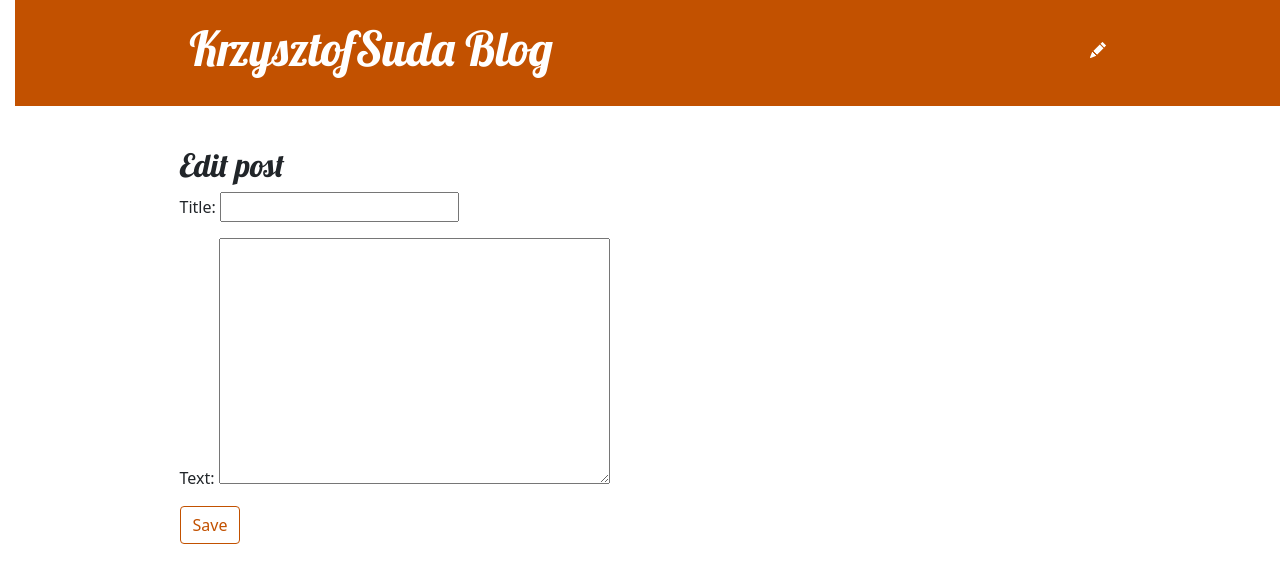
After one commit to KrzysztofSuda30/ISI, a Django app: page /post/new/ in a window 1280 px wide. The commit adds this page. Shown: the top 583 px of the page. Run offline with Django 5.2, Linux system fonts and the light colour scheme; the visitor is signed in with stand-in values (Sample User, id 1).

Commit message:
sskończone django

```diff
--- /dev/null
+++ b/djangogirls/blog/forms.py
@@ -0,0 +1,8 @@
+from django import forms
+from .models import Post
+
+class PostForm(forms.ModelForm):
+
+    class Meta:
+        model = Post
+        fields = ('title', 'text',)
--- /dev/null
+++ b/djangogirls/blog/static/css/blog.css
@@ -0,0 +1,72 @@
+/* blog/static/css/blog.css */
+
+h1 a, h2 a {
+    color: #C25100;
+}
+
+.page-header {
+    background-color: #C25100;
+    margin-top: 0;
+    margin-bottom: 40px;
+    padding: 20px 20px 20px 40px;
+}
+
+.page-header h1,
+.page-header h1 a,
+.page-header h1 a:visited,
+.page-header h1 a:active {
+    color: #ffffff;
+    font-size: 36pt;
+    text-decoration: none;
+}
+
+h1, h2, h3, h4 {
+    font-family: 'Lobster', cursive;
+}
+
+.date {
+    color: #828282;
+}
+
+.container {
+    max-width: 960px;
+}
+
+body {
+    padding-left: 15px;
+}
+
+.btn-secondary,
+.btn-secondary:visited {
+    color: #C25100;
+    background: none;
+    border-color: #C25100;
+}
+
+.btn-secondary:hover {
+    color: #FFFFFF;
+    background-color: #C25100;
+}
+
+.post {
+    margin-bottom: 70px;
+}
+
+.post h2 a,
+.post h2 a:visited {
+    color: #000000;
+}
+
+.post > .date,
+.post > .actions {
+    float: right;
+}
+
+.top-menu,
+.top-menu:hover,
+.top-menu:visited {
+    color: #ffffff;
+    float: right;
+    font-size: 26pt;
+    margin-right: 20px;
+}
--- /dev/null
+++ b/djangogirls/blog/templates/blog/base.html
@@ -0,0 +1,30 @@
+{% load static %}
+<!DOCTYPE html>
+<html>
+<head>
+    <title>KrzysztofSuda blog</title>
+    <link rel="stylesheet" href="https://cdn.jsdelivr.net/npm/bootstrap@5.1.3/dist/css/bootstrap.min.css" integrity="sha384-1BmE4kWBq78iYhFldvKuhfTAU6auU8tT94WrHftjDbrCEXSU1oBoqyl2QvZ6jIW3" crossorigin="anonymous">
+    <link rel="stylesheet" href="https://fonts.googleapis.com/css?family=Lobster&subset=latin,latin-ext">
+    <link rel="stylesheet" href="{% static 'css/blog.css' %}">
+</head>
+<body>
+    <header class="page-header">
+        <div class="container">
+            {% if user.is_authenticated %}
+            <a href="{% url 'post_new' %}" class="top-menu">
+                {% include './icons/pencil-fill.svg' %}
+            </a>
+            {% endif %}
+            <h1><a href="/">KrzysztofSuda Blog</a></h1>
+        </div>
+    </header>
+    <main class="container">
+        <div class="row">
+            <div class="col">
+                {% block content %}
+                {% endblock %}
+            </div>
+        </div>
+    </main>
+</body>
+</html>
--- /dev/null
+++ b/djangogirls/blog/templates/blog/post_edit.html
@@ -0,0 +1,10 @@
+{% extends 'blog/base.html' %}
+
+{% block content %}
+<h2>Edit post</h2>
+<form method="POST" class="post-form">
+    {% csrf_token %}
+    {{ form.as_p }}
+    <button type="submit" class="save btn btn-secondary">Save</button>
+</form>
+{% endblock %}
--- a/djangogirls/blog/urls.py
+++ b/djangogirls/blog/urls.py
@@ -3,4 +3,7 @@ from . import views
 
 urlpatterns = [
     path('', views.post_list, name='post_list'),
+    path('post/<int:pk>/', views.post_detail, name='post_detail'),
+    path('post/new/', views.post_new, name='post_new'),
+    path('post/<int:pk>/edit/', views.post_edit, name='post_edit'),
 ]
--- a/djangogirls/blog/views.py
+++ b/djangogirls/blog/views.py
@@ -1,3 +1,39 @@
-from django.shortcuts import render
+from django.shortcuts import render, get_object_or_404, redirect
+from django.utils import timezone
+from .models import Post
+from .forms import PostForm
+
 def post_list(request):
-    return render(request, 'blog/post_list.html', {})
+    posts = Post.objects.filter(published_date__lte=timezone.now()).order_by('published_date')
+    return render(request, 'blog/post_list.html', {'posts': posts})
+
+def post_detail(request, pk):
+    post = get_object_or_404(Post, pk=pk)
+    return render(request, 'blog/post_detail.html', {'post': post})
+
+def post_new(request):
+    if request.method == "POST":
+        form = PostForm(request.POST)
+        if form.is_valid():
+            post = form.save(commit=False)
+            post.author = request.user
+            post.published_date = timezone.now()
+            post.save()
+            return redirect('post_detail', pk=post.pk)
+    else:
+        form = PostForm()
+    return render(request, 'blog/post_edit.html', {'form': form})
+
+def post_edit(request, pk):
+    post = get_object_or_404(Post, pk=pk)
+    if request.method == "POST":
+        form = PostForm(request.POST, instance=post)
+        if form.is_valid():
+            post = form.save(commit=False)
+            post.author = request.user
+            post.published_date = timezone.now()
+            post.save()
+            return redirect('post_detail', pk=post.pk)
+    else:
+        form = PostForm(instance=post)
+    return render(request, 'blog/post_edit.html', {'form': form})
```
Also changed, not shown: djangogirls/blog/templates/blog/post_detail.html (added, +20 -0 lines), djangogirls/blog/templates/blog/post_list.html (+12 -22 lines), djangogirls/blog/templates/blog/icons/pencil-fill.svg (added).
